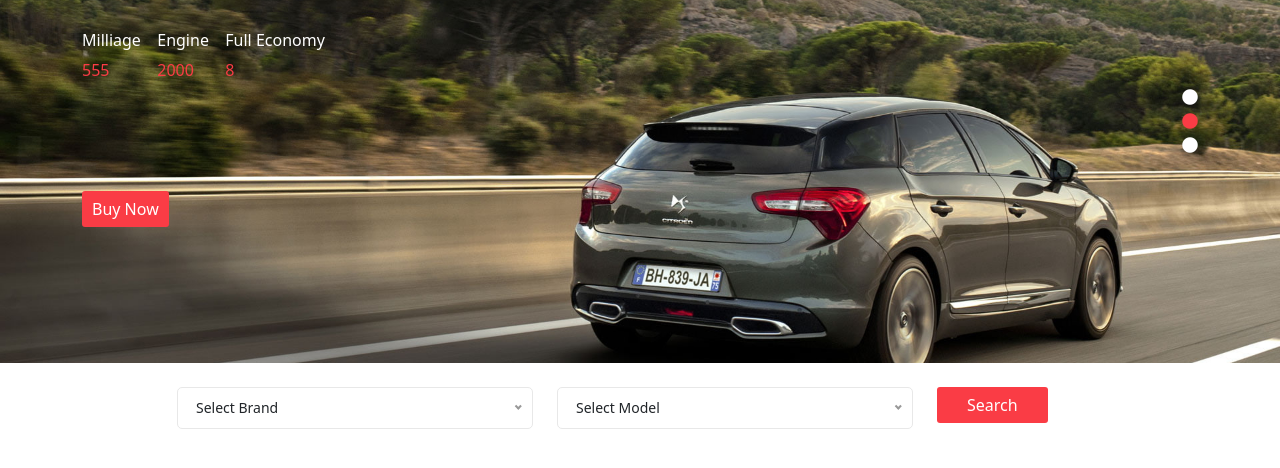
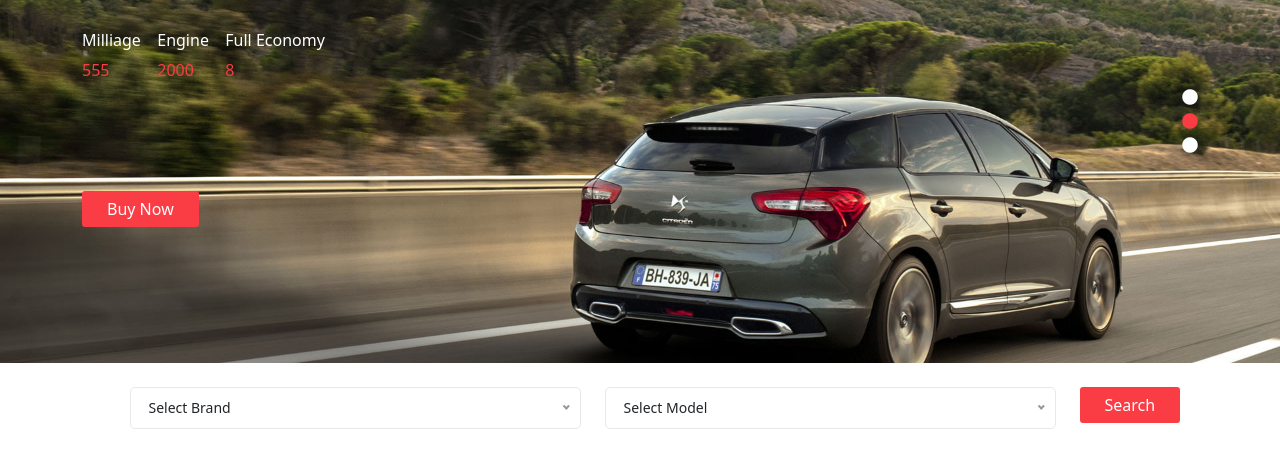
Before and after one commit to OrkhanKarimli/FrontFinalProjectP410, a plain HTML site: page index.html in a window 1280 px wide. Shown: the part 238-706 px from the top of the page. Drawn offline with Linux system fonts and the light colour scheme.

Commit message:
Select Option section

```diff
--- a/assets/scss/style.scss
+++ b/assets/scss/style.scss
@@ -74,7 +74,7 @@
         margin-top: 20%;
         margin-bottom: 25%;
         font-size: 16px;
-        padding: 6px 10px;
+        padding: 6px 25px;
         background-color: $button-color;
         color: white;
         border-radius: 3px;
@@ -85,7 +85,7 @@
     button {
         margin-bottom: 25%;
         font-size: 16px;
-        padding: 6px 30px;
+        padding: 6px 25px;
         background-color: $button-color;
         color: white;
         border-radius: 3px;
--- a/index.html
+++ b/index.html
@@ -68,7 +68,7 @@
       <div class="container-fluid">
         <div class="container mt-4">
           <div class="row justify-content-center">
-            <div class="col-md-4">
+            <div class="col-md-5">
               <select
                 class="nice-select wide"
                 aria-label="Disabled select example"
@@ -79,7 +79,7 @@
                 <option value="3">BMW</option>
               </select>
             </div>
-            <div class="col-md-4">
+            <div class="col-md-5">
               <select
                 class="nice-select wide"
                 aria-label="Disabled select example"
@@ -90,7 +90,7 @@
                 <option value="3">E530D</option>
               </select>
             </div>
-            <div class="col-md-2">
+            <div class="col-md-1">
               <div class="sectionbtn2">
                 <button class="text-capitalize">search</button>
               </div>
```
Also changed, not shown: assets/css/style.css.
